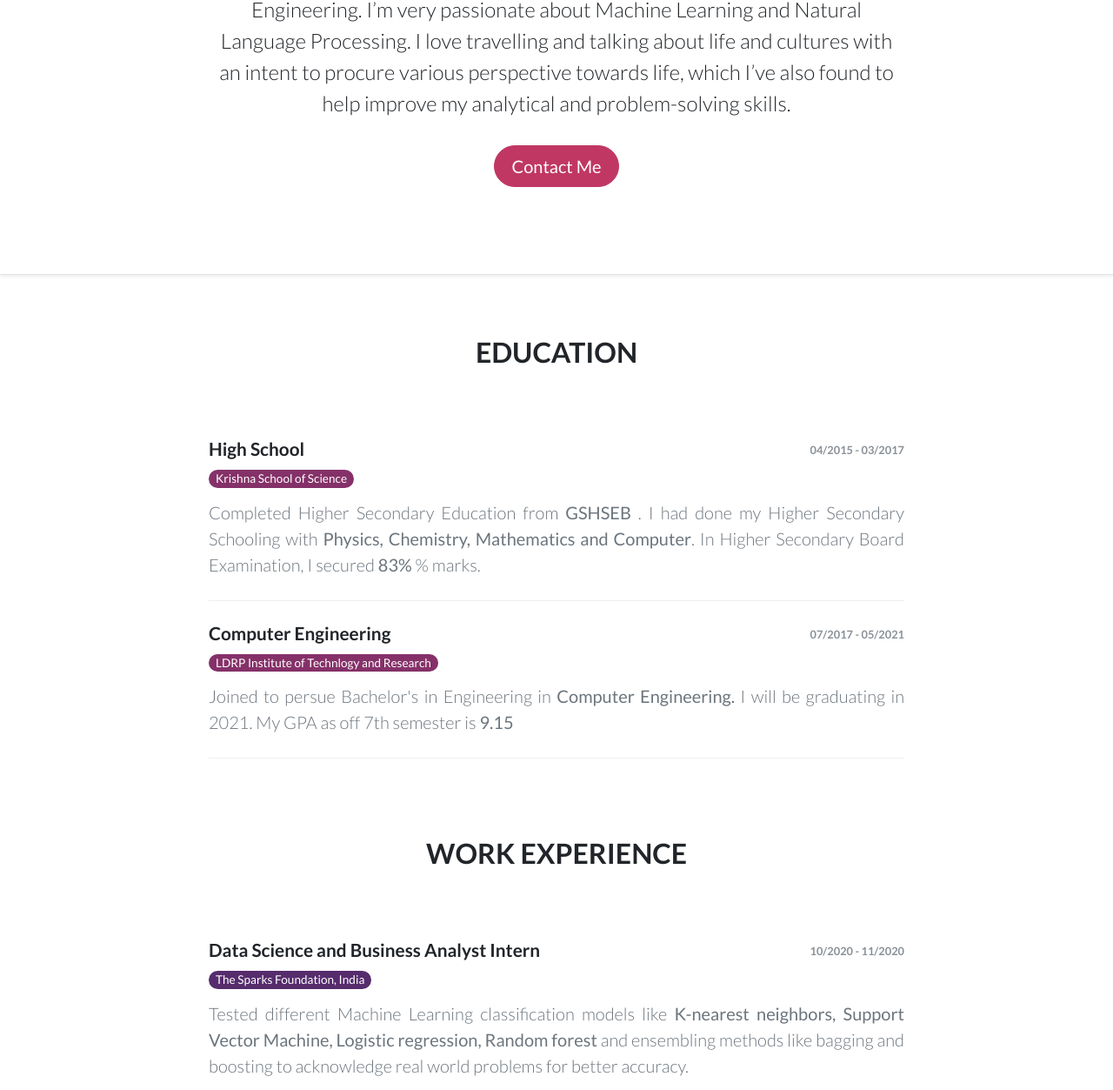
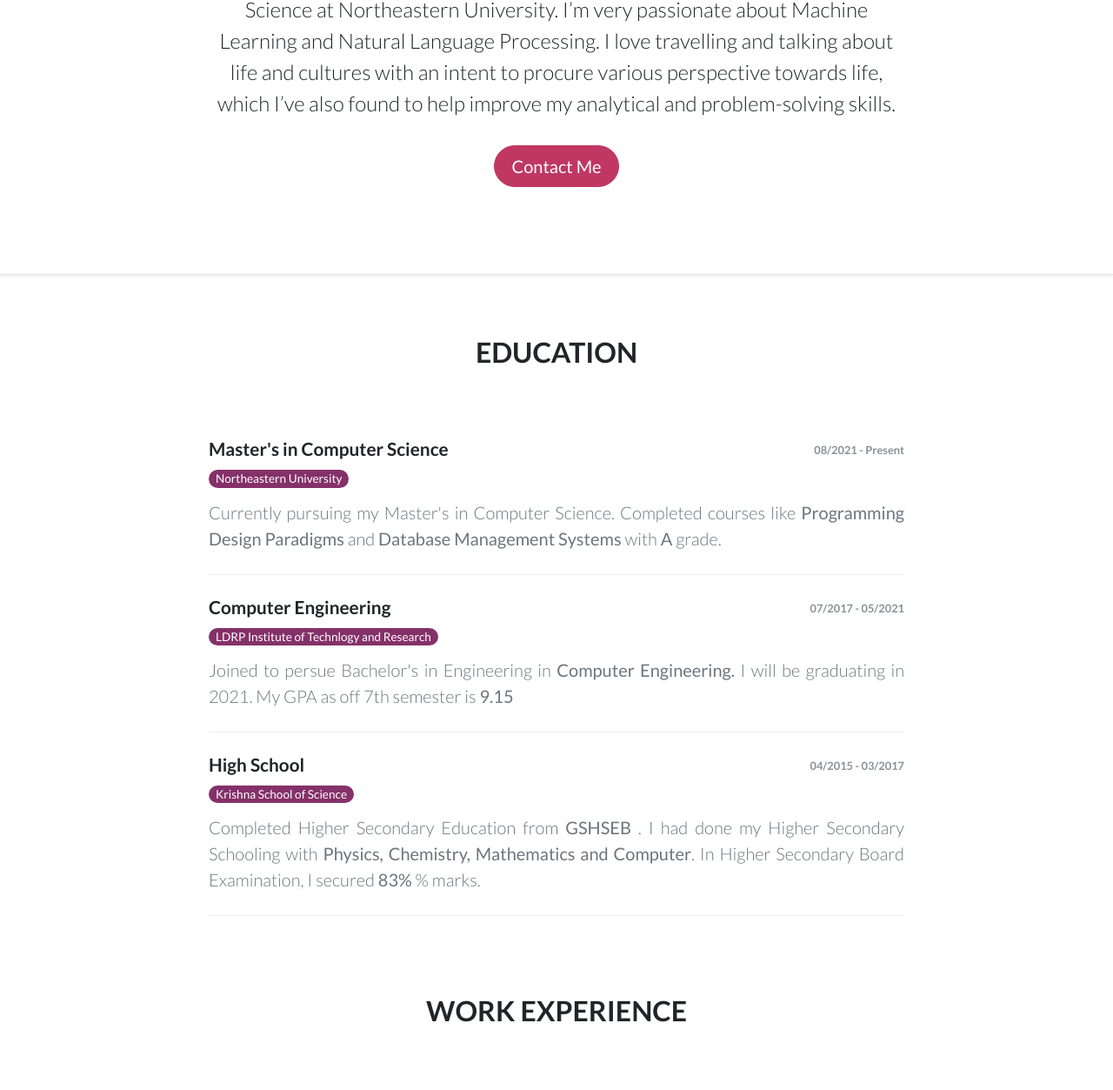
Before and after one commit to Vaishnavishah/Vaishnavishah.github.io, a plain HTML site: page cv.html in a window 1280 px wide. Shown: the part 411-1664 px from the top of the page at 87% size. Drawn offline with Linux system fonts and the light colour scheme; files whose address does not match are found by name.

Commit message:
Update cv.html

```diff
--- a/cv.html
+++ b/cv.html
@@ -51,7 +51,7 @@
             <div class="container">
                 <div class="shadow-sm avatar" data-bs-hover-animate="pulse" style="background-image:url(assets/img/dp.jpg);"></div>
                 <div class="about-me">
-                    <p>Hi! This is <strong>Vaishnavi Shah</strong>. I’m a final year undergrad student of Computer Engineering. I’m very passionate about Machine Learning and Natural Language Processing. I love travelling and talking about life and cultures with an intent to procure various perspective towards life, which I’ve also found to help improve my analytical and problem-solving skills.</p><a class="btn btn-primary btn-lg" role="button" data-bs-hover-animate="pulse"
+                    <p>Hi! This is <strong>Vaishnavi Shah</strong>. I’m currently pursuing my Master's in Computer Science at Northeastern University. I’m very passionate about Machine Learning and Natural Language Processing. I love travelling and talking about life and cultures with an intent to procure various perspective towards life, which I’ve also found to help improve my analytical and problem-solving skills.</p><a class="btn btn-primary btn-lg" role="button" data-bs-hover-animate="pulse"
                         href="hire-me.html">Contact Me</a></div>
             </div>
 
@@ -64,16 +64,17 @@
                     <div class="heading">
                         <h2 class="text-center">Education</h2>
                     </div>
-                    <div class="item">
+		 <div class="item">
                         <div class="row">
                             <div class="col-md-6">
-                                <h3>High School</h3>
-                                <h4 class="organization">Krishna School of Science<br></h4>
+                                <h3>Master's in Computer Science</h3>
+                                <h4 class="organization">Northeastern University<br></h4>
                             </div>
-                            <div class="col-6"><span class="period">04/2015 - 03/2017</span></div>
+                            <div class="col-6"><span class="period">08/2021 - Present</span></div>
                         </div>
-                        <p class="lead text-justify text-muted">Completed Higher Secondary Education from <strong>GSHSEB</strong> . I had done my Higher Secondary Schooling with <strong>Physics, Chemistry, Mathematics and Computer</strong>. In Higher Secondary Board Examination, I secured <strong>83%</strong>                            % marks.<br></p>
+                        <p class="lead text-justify text-muted">Currently pursuing my Master's in Computer Science. Completed courses like <strong>Programming Design Paradigms</strong> and <strong>Database Management Systems</strong> with <strong>A</strong> grade.<br></p>
                     </div>
+
                     <div class="item">
                         <div class="row">
                             <div class="col-md-6">
@@ -83,6 +84,16 @@
                             <div class="col-md-6"><span class="period">07/2017 - 05/2021</span></div>
                         </div>
                         <p class="lead text-justify text-muted">Joined to persue Bachelor's in Engineering in&nbsp;<strong>Computer Engineering. </strong>I will be graduating in 2021. My GPA as off 7th semester is <strong>9.15&nbsp;</strong><br></p>
+                    </div>
+		    <div class="item">
+                        <div class="row">
+                            <div class="col-md-6">
+                                <h3>High School</h3>
+                                <h4 class="organization">Krishna School of Science<br></h4>
+                            </div>
+                            <div class="col-6"><span class="period">04/2015 - 03/2017</span></div>
+                        </div>
+                        <p class="lead text-justify text-muted">Completed Higher Secondary Education from <strong>GSHSEB</strong> . I had done my Higher Secondary Schooling with <strong>Physics, Chemistry, Mathematics and Computer</strong>. In Higher Secondary Board Examination, I secured <strong>83%</strong>                            % marks.<br></p>
                     </div>
                 </div>
                    <div class="work-experience group">
```
